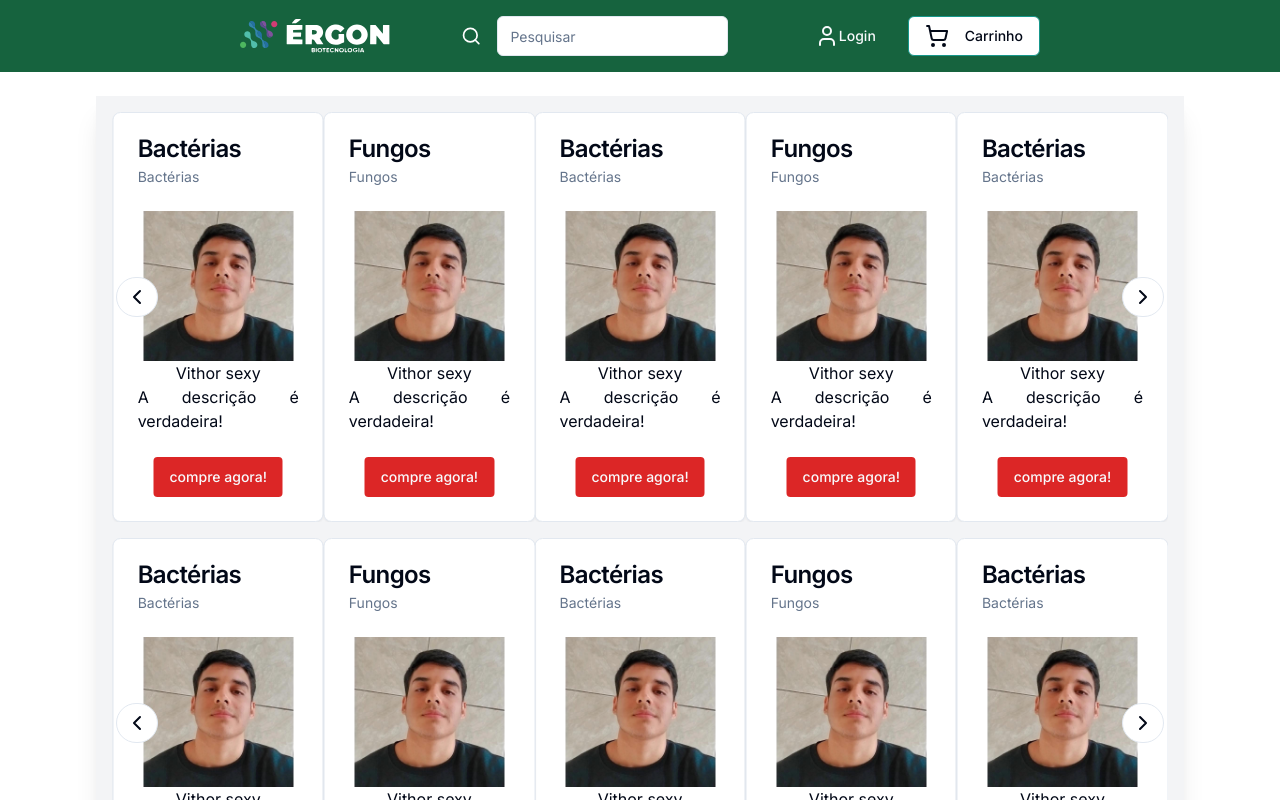
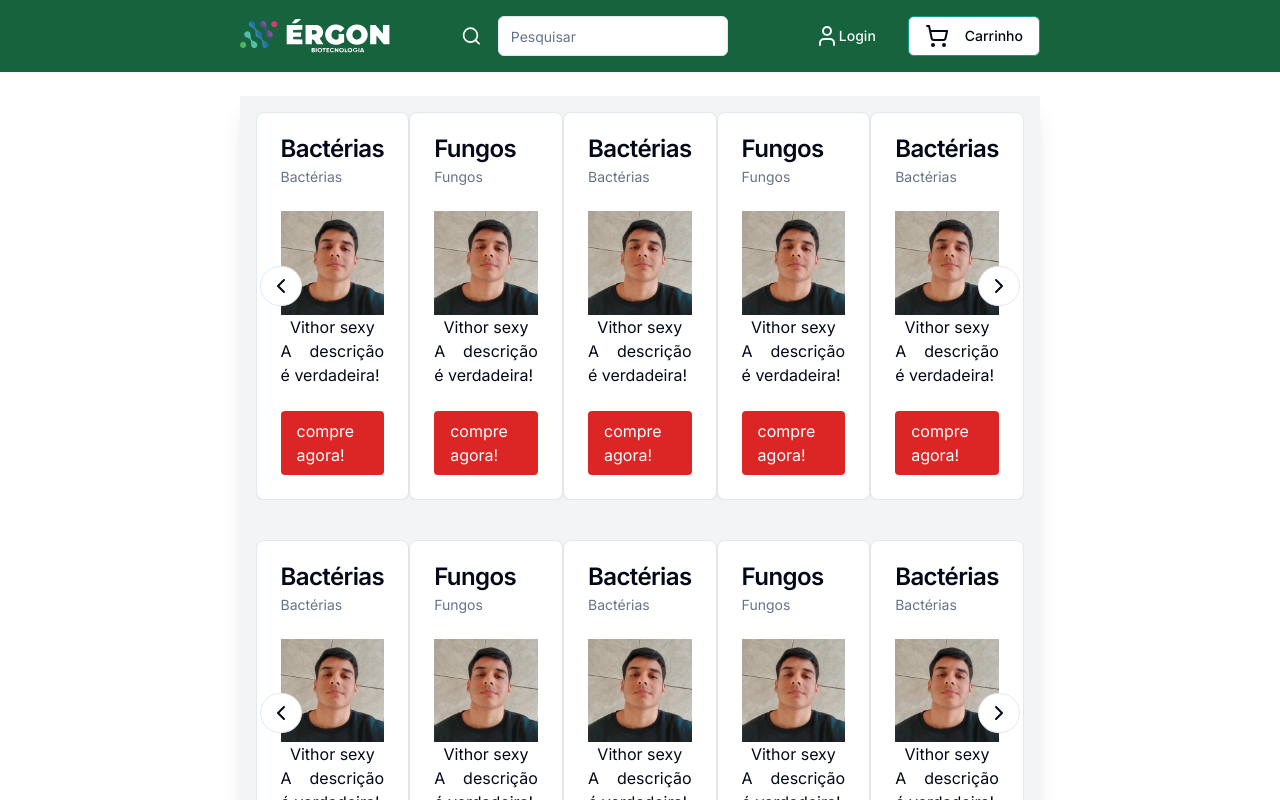
Before and after one commit to unbigou/ergon, a Next.js app in the folder frontend/: page / in a window 1280 px wide. Shown: the top 800 px of the page. Built offline with nearby package versions, Linux system fonts and the light colour scheme.

Commit message:
feat: newSearch

```diff
--- /dev/null
+++ b/frontend/src/app/admin/page.tsx
@@ -0,0 +1,7 @@
+export default function Home() {
+  return (
+    <main className="flex min-h-screen w-full flex-col items-center justify-between px-60 py-24">
+      asdasd
+    </main>
+  );
+}
--- /dev/null
+++ b/frontend/src/app/info/[...product]/page.tsx
@@ -0,0 +1,12 @@
+export default function InfoPage({
+  params,
+}: {
+  params: { product: string[] };
+}) {
+  return (
+    <main className="flex min-h-screen w-full flex-col items-center justify-between px-60 py-24">
+      <h1>Info page</h1>
+      <p>{params.product[0]}</p> + <p>{params.product[1]}</p>
+    </main>
+  );
+}
--- a/frontend/src/app/page.tsx
+++ b/frontend/src/app/page.tsx
@@ -3,12 +3,39 @@
 import FilteredProducts from "@/components/mainPage/FilteredProducts";
 import MainSection from "@/components/mainPage/MainSection";
 import useProducts from "@/context/useProducts";
+import { useEffect } from "react";
 
-export default function Home() {
-  const { filteredProducts } = useProducts();
+export default function Home({
+  searchParams,
+}: {
+  searchParams: { [key: string]: string | string[] | undefined };
+}) {
+  const { filteredProducts, setFilteredProducts, products } = useProducts();
+
+  useEffect(() => {
+    searchParams.search
+      ? setFilteredProducts(
+          searchParams.search === ""
+            ? false
+            : products.filter((product) =>
+                product.name
+                  .normalize("NFD")
+                  .replace(/[\u0300-\u036f]/g, "")
+                  .toLowerCase()
+                  .includes(
+                    searchParams
+                      .search!.toString()
+                      .normalize("NFD")
+                      .replace(/[\u0300-\u036f]/g, "")
+                      .toLowerCase()
+                  )
+              )
+        )
+      : setFilteredProducts(false);
+  }, [products, searchParams.search, setFilteredProducts]);
 
   return (
-    <main className="flex min-h-screen w-full flex-col items-center justify-between p-24">
+    <main className="flex min-h-screen w-full flex-col items-center justify-between px-60 py-24">
       {!filteredProducts === false ? <FilteredProducts /> : <MainSection />}
     </main>
   );
--- a/frontend/src/components/mainPage/Card.tsx
+++ b/frontend/src/components/mainPage/Card.tsx
@@ -9,6 +9,7 @@ import {
 import Image from "next/image";
 import { Button } from "../ui/button";
 import { Product } from "@/utils/types";
+import Link from "next/link";
 
 type CardProps = {
   product: Product;
@@ -19,12 +20,8 @@ const CardsFunc = ({ product }: CardProps) => {
     <div className="w-fit">
       <Card>
         <CardHeader>
-          <CardTitle>
-            {product.name}
-          </CardTitle>
-          <CardDescription>
-            {product.type}
-          </CardDescription>
+          <CardTitle>{product.name}</CardTitle>
+          <CardDescription>{product.type}</CardDescription>
         </CardHeader>
         <CardContent className="items-center flex flex-col">
           <Image
@@ -38,7 +35,12 @@ const CardsFunc = ({ product }: CardProps) => {
           <div className="text-justify">A descrição é verdadeira!</div>
         </CardContent>
         <CardFooter className="justify-center flex">
-          <Button className="rounded-sm bg-red-600">compre agora!</Button>
+          <Link
+            href={`/info/${product.id}`}
+            className="rounded-sm bg-red-600 px-4 py-2 text-white"
+          >
+            compre agora!
+          </Link>
         </CardFooter>
       </Card>
     </div>
--- a/frontend/src/components/mainPage/Header.tsx
+++ b/frontend/src/components/mainPage/Header.tsx
@@ -5,9 +5,19 @@ import { Button } from "../ui/button";
 import { Search, ShoppingCart, User } from "lucide-react";
 import { Input } from "../ui/input";
 import useProducts from "@/context/useProducts";
+import { useState } from "react";
+import { useRouter } from "next/navigation";
 
 export default function Header() {
+  const [search, setSearch] = useState("");
   const { products, setFilteredProducts } = useProducts();
+
+  const router = useRouter();
+
+  const handleSubmit = (e: React.FormEvent<HTMLFormElement>) => {
+    e.preventDefault();
+    router.push(`/?search=${search}`);
+  };
 
   return (
     <header className="flex justify-between items-center w-full fixed z-10 py-4 bg-darkGreen px-60">
@@ -16,9 +26,12 @@ export default function Header() {
       </div>
       <div className="flex w-1/3 justify-center items-center gap-4">
         <Search size={24} className="text-white" />
+        <form onSubmit={handleSubmit} className="w-full">
           <Input
             placeholder="Pesquisar"
+            value={search}
             onChange={(e) => {
+              setSearch(e.target.value);
               setFilteredProducts(
                 e.target.value === ""
                   ? false
@@ -37,6 +50,7 @@ export default function Header() {
               );
             }}
           />
+        </form>
       </div>
       <div className="flex items-center gap-4">
         <Button className="hover:bg-blueGreen bg-inherit">
--- a/frontend/src/components/mainPage/MainSection.tsx
+++ b/frontend/src/components/mainPage/MainSection.tsx
@@ -8,7 +8,7 @@ export default function MainSection() {
   const { products } = useProducts();
 
   return (
-    <div className="w-full bg-gray-100 shadow-xl p-4 gap-4 flex flex-col">
+    <div className="w-full bg-gray-100 shadow-xl p-4 gap-10 flex flex-col">
       <Carrousel
         slides={products.map((product) => (
           <CardsFunc key={product.id} product={product} />
```
Lines whose indentation alone changed are shown as unchanged.
